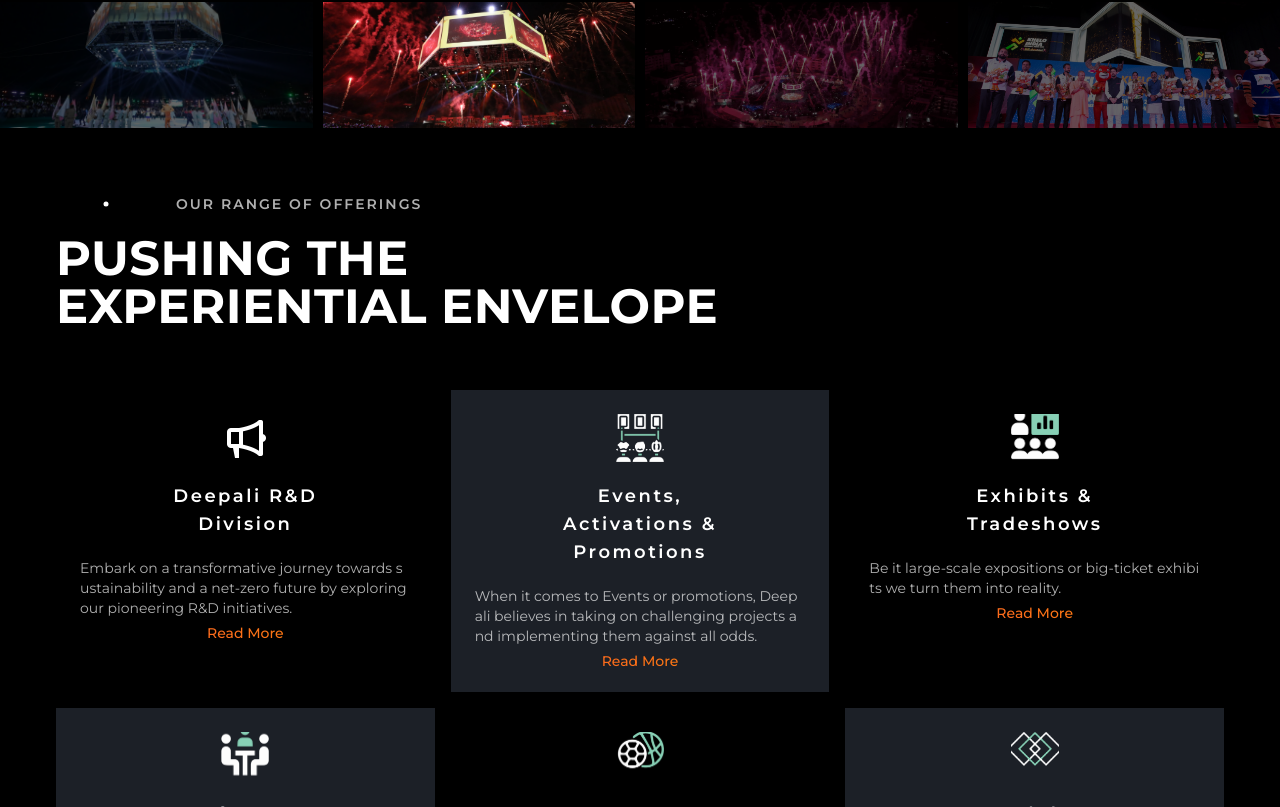
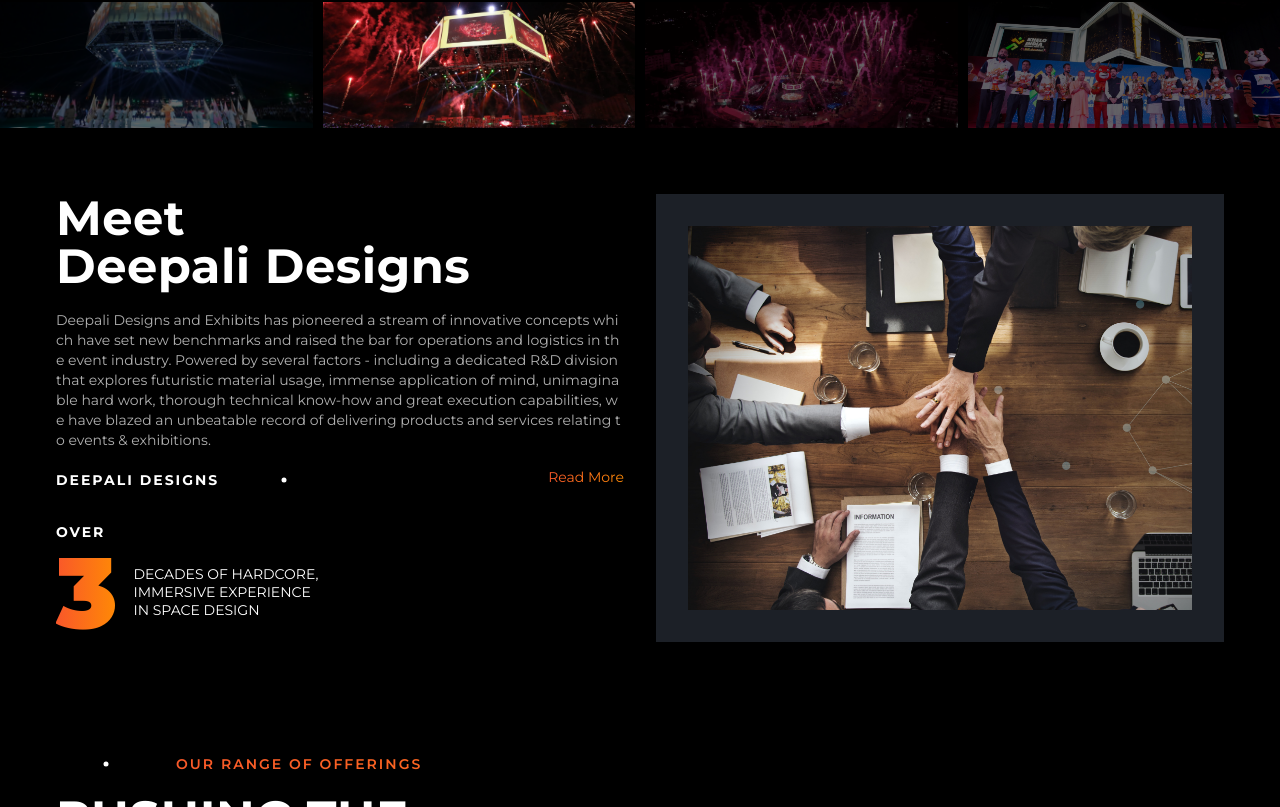
Before and after one commit to VishalKumar000/Freelance-Stall-Decorator, a Next.js app: page / in a window 1280 px wide. Shown: the part 653-1460 px from the top of the page. Built offline with nearby package versions, Linux system fonts and the light colour scheme.

Commit message:
small about us in home page

```diff
--- /dev/null
+++ b/src/app/not-found.tsx
@@ -0,0 +1,23 @@
+import React from "react";
+
+const NotFound = () => {
+  return (
+    <section className="w-full bg-black text-white py-16 min-h-[60vh]">
+      <div className="w-full max-w-[1200px] min-h-[60vh] my-0 mx-auto px-4 flex flex-col gap-8 items-center justify-center">
+        <div className="text-center">
+          <h1 className=" text-7xl font-black m-0 uppercase bg-cover bg-center heading-highlight">
+            Not Found
+          </h1>
+          <p
+            className="text-[#ddd8d8] font-medium text-2xl"
+            style={{ wordBreak: "break-word" }}
+          >
+            Unfortunately, we could not find the requested page or resources.
+          </p>
+        </div>
+      </div>
+    </section>
+  );
+};
+
+export default NotFound;
--- a/src/app/page.tsx
+++ b/src/app/page.tsx
@@ -1,5 +1,6 @@
 import ExperimentalEnvelope from "@/pages/Home/ExperimentalEnvelope";
 import OurClient from "@/pages/Home/OurClient";
+import SmallAboutUs from "@/pages/Home/SmallAboutUs";
 import Testimonials from "@/pages/Home/Testimonials";
 import WeAreHiring from "@/pages/Home/WeAreHiring";
 import WelcomeSlider from "@/pages/Home/WelcomeSlider";
@@ -9,6 +10,7 @@ const Home = () => {
   return (
     <>
       <WelcomeSlider />
+      <SmallAboutUs />
       <ExperimentalEnvelope />
       <OurClient />
       <Testimonials />
--- a/src/pages/AboutUs/AboutWelcomeBanner.tsx
+++ b/src/pages/AboutUs/AboutWelcomeBanner.tsx
@@ -14,7 +14,7 @@ const AboutWelcomeBanner = () => {
             data-dsn-y="30%"
             data-dsn-scale={1}
             layout="fill"
-            style={{ objectFit: "cover" }}
+            className=" object-cover"
             alt=""
             // style={{
             //   transform:
@@ -22,7 +22,7 @@ const AboutWelcomeBanner = () => {
             // }}
           />
         </div>
-        <div className="w-[60%] h-full bg-[#0d0d0db3] p-10 z-[1] n max-lg:hidden">
+        <div className="w-[60%] bg-[#0d0d0db3] p-10 z-[1] n max-lg:hidden">
           <div data-dsn-animate="up" className="dsn-active">
             <h1 className="text-4xl font-extrabold tracking-wide">Meet</h1>
             <h1 className="text-4xl font-extrabold tracking-wide">
--- a/src/pages/AboutUs/BackgroundMask.tsx
+++ b/src/pages/AboutUs/BackgroundMask.tsx
@@ -14,7 +14,7 @@ const BackgroundMask = () => {
             data-dsn-y="30%"
             src="/AboutUs/5193back-a.png"
             layout="fill"
-            style={{ objectFit: "cover" }}
+            className=" object-cover"
             alt=""
             //   style={{
             //     transform:
--- a/src/pages/Career/CareerWelcomeBanner.tsx
+++ b/src/pages/Career/CareerWelcomeBanner.tsx
@@ -14,7 +14,7 @@ const CareerWelcomeBanner = () => {
             data-dsn-y="30%"
             data-dsn-scale={1}
             layout="fill"
-            style={{ objectFit: "cover" }}
+            className=" object-cover"
             alt=""
             // style={{
             //   transform:
--- a/src/pages/Home/ExperimentalEnvelope.tsx
+++ b/src/pages/Home/ExperimentalEnvelope.tsx
@@ -60,7 +60,7 @@ const ExperimentalEnvelope = () => {
       <div className="w-full max-w-[1200px] my-0 mx-auto px-4 flex flex-col gap-8">
         <div className=" mb-7">
           <div className=" pl-10 lg:pl-20 mb-5 relative">
-            <div className="text-[9px] min-[550px]:text-[12px] lg:text-sm text-[#ffffffb0] uppercase font-semibold tracking-[2px] pl-10 mb-4 relative before:absolute before:left-[-30px] before:w-[5px] before:h-[5px] before:bg-white before:rounded-full before:top-1/2 before:translate-x-[-50%] before:translate-y-[-50%] after:absolute after:top-1/2 after:left-[-20px] after:h-[1px] after:w-12 after:bg-[rgba(233, 233, 233, 0.1)]">
+            <div className="text-[9px] min-[550px]:text-[12px] lg:text-sm heading-highlight uppercase font-semibold tracking-[2px] pl-10 mb-4 relative before:absolute before:left-[-30px] before:w-[5px] before:h-[5px] before:bg-white before:rounded-full before:top-1/2 before:translate-x-[-50%] before:translate-y-[-50%] after:absolute after:top-1/2 after:left-[-20px] after:h-[1px] after:w-12 after:bg-[rgba(233, 233, 233, 0.1)]">
               OUR RANGE OF OFFERINGS
             </div>
           </div>
@@ -92,14 +92,16 @@ const ExperimentalEnvelope = () => {
                   (index - 1) % 4 == 0 || (index - 1) % 4 == 1
                     ? "min-[550px]:bg-[#1c2027]"
                     : "min-[550px]:bg-[#000]"
-                } ${index % 2 === 0 ? "lg:bg-[#000]" : "lg:bg-[#1c2027]"}`}
+                } ${
+                  index % 2 === 0 ? "lg:bg-[#000]" : "lg:bg-[#1c2027]"
+                } flex flex-col justify-between`}
               >
                 <div className="relative w-12 h-12 mt-0 mx-auto mb-5">
                   <Image
                     src={item.imgUrl}
                     alt="image selected by user"
                     fill
-                    style={{ objectFit: "cover" }}
+                    className=" object-cover"
                   />
                 </div>
                 <div className="text-white text-lg tracking-[2.5px] font-semibold mb-5 flex items-center justify-center text-center">
--- a/src/pages/Home/OurClient.tsx
+++ b/src/pages/Home/OurClient.tsx
@@ -40,8 +40,7 @@ const OurClient = () => {
                   src={item}
                   alt="image selected by user"
                   fill
-                  style={{ objectFit: "cover" }}
-                  className=" transition-all hover:scale-110"
+                  className=" transition-all hover:scale-110 object-cover"
                 />
               </div>
             );
--- /dev/null
+++ b/src/pages/Home/SmallAboutUs.tsx
@@ -0,0 +1,74 @@
+import Image from "next/image";
+import Link from "next/link";
+import React from "react";
+
+const SmallAboutUs = () => {
+  return (
+    <section className="w-full bg-black text-white py-14">
+      <div className="w-full max-w-[1200px] my-0 mx-auto px-4 flex flex-col gap-8">
+        <div className="grid grid-cols-1 gap-8 md:grid-cols-2">
+          <div>
+            <h2
+              className="text-2xl min-[550px]:text-4xl lg:text-5xl font-bold tracking-[0.01em]"
+              style={{ wordBreak: "break-word" }}
+            >
+              Meet
+            </h2>
+            <h2
+              className="text-2xl min-[550px]:text-4xl lg:text-5xl font-bold tracking-[0.01em] mb-5"
+              style={{ wordBreak: "break-word" }}
+            >
+              Deepali Designs
+            </h2>
+            <p className="text-[#ffffffb0] text-sm relative mb-5">
+              Deepali Designs and Exhibits has pioneered a stream of innovative
+              concepts which have set new benchmarks and raised the bar for
+              operations and logistics in the event industry. Powered by several
+              factors - including a dedicated R&D division that explores
+              futuristic material usage, immense application of mind,
+              unimaginable hard work, thorough technical know-how and great
+              execution capabilities, we have blazed an unbeatable record of
+              delivering products and services relating to events & exhibitions.
+            </p>
+            <div className="mb-7 flex justify-between">
+              <div className=" pr-10 lg:pr-20 mb-1 relative">
+                <div className="text-[9px] min-[550px]:text-[12px] lg:text-sm uppercase font-bold tracking-[2px] pr-10 relative before:absolute before:right-[-30px] before:w-[5px] before:h-[5px] before:bg-white before:rounded-full before:top-1/2 before:translate-x-[-50%] before:translate-y-[-50%] after:absolute after:top-1/2 after:right-[-20px] after:h-[1px] after:w-12 after:bg-[rgba(233, 233, 233, 0.1)]">
+                  DEEPALI DESIGNS
+                </div>
+              </div>
+              <Link href={"/about-us"} className="heading-highlight">
+                Read More
+              </Link>
+            </div>
+            <h1 className="text-[9px] min-[550px]:text-[12px] lg:text-sm uppercase font-bold tracking-[2px]">
+              OVER
+            </h1>
+            <div className="flex gap-4 items-center">
+              <h1 className="text-[100px] font-black heading-highlight">3</h1>
+              <div className="flex gap-1 flex-col">
+                <h2>DECADES OF HARDCORE,</h2>
+                <h2>IMMERSIVE EXPERIENCE</h2>
+                <h2>IN SPACE DESIGN</h2>
+              </div>
+            </div>
+          </div>
+          <div className="bg-[#1c2027] relative p-4 md:p-6 lg:p-8">
+            {/*  col-span-2 */}
+            <div className="relative overflow-hidden w-full h-full min-h-[300px]">
+              <Image
+                src="/AboutUs/3319abt-h.png"
+                data-dsn-y="30%"
+                data-dsn-scale={1}
+                layout="fill"
+                className=" object-cover"
+                alt=""
+              />
+            </div>
+          </div>
+        </div>
+      </div>
+    </section>
+  );
+};
+
+export default SmallAboutUs;
--- a/src/pages/Home/Testimonials.tsx
+++ b/src/pages/Home/Testimonials.tsx
@@ -44,7 +44,7 @@ const Testimonials = () => {
                   src={item}
                   alt="image selected by user"
                   fill
-                  style={{ objectFit: "cover" }}
+                  className=" object-cover"
                 />
               </SwiperSlide>
             );
--- a/src/pages/Home/testimonials.css
+++ b/src/pages/Home/testimonials.css
@@ -49,42 +49,10 @@ body {
     color: #fff;
 }
 
-.swiper-slide:nth-child(1n) {
-    background-color: rgb(206, 17, 17);
+.swiper-slide:nth-child(odd) {
+    background-color: #1c2027;
 }
 
-.swiper-slide:nth-child(2n) {
-    background-color: rgb(0, 140, 255);
+.swiper-slide:nth-child(even) {
+    background-color: #090909;
 }
-
-.swiper-slide:nth-child(3n) {
-    background-color: rgb(10, 184, 111);
-}
-
-.swiper-slide:nth-child(4n) {
-    background-color: rgb(211, 122, 7);
-}
-
-.swiper-slide:nth-child(5n) {
-    background-color: rgb(118, 163, 12);
-}
-
-.swiper-slide:nth-child(6n) {
-    background-color: rgb(180, 10, 47);
-}
-
-.swiper-slide:nth-child(7n) {
-    background-color: rgb(35, 99, 19);
-}
-
-.swiper-slide:nth-child(8n) {
-    background-color: rgb(0, 68, 255);
-}
-
-.swiper-slide:nth-child(9n) {
-    background-color: rgb(218, 12, 218);
-}
-
-.swiper-slide:nth-child(10n) {
-    background-color: rgb(54, 94, 77);
-}
```
Also changed, not shown: src/app/error.tsx (added, +47 -0 lines), 1 other file (tests, documents, lock files or other folders).
